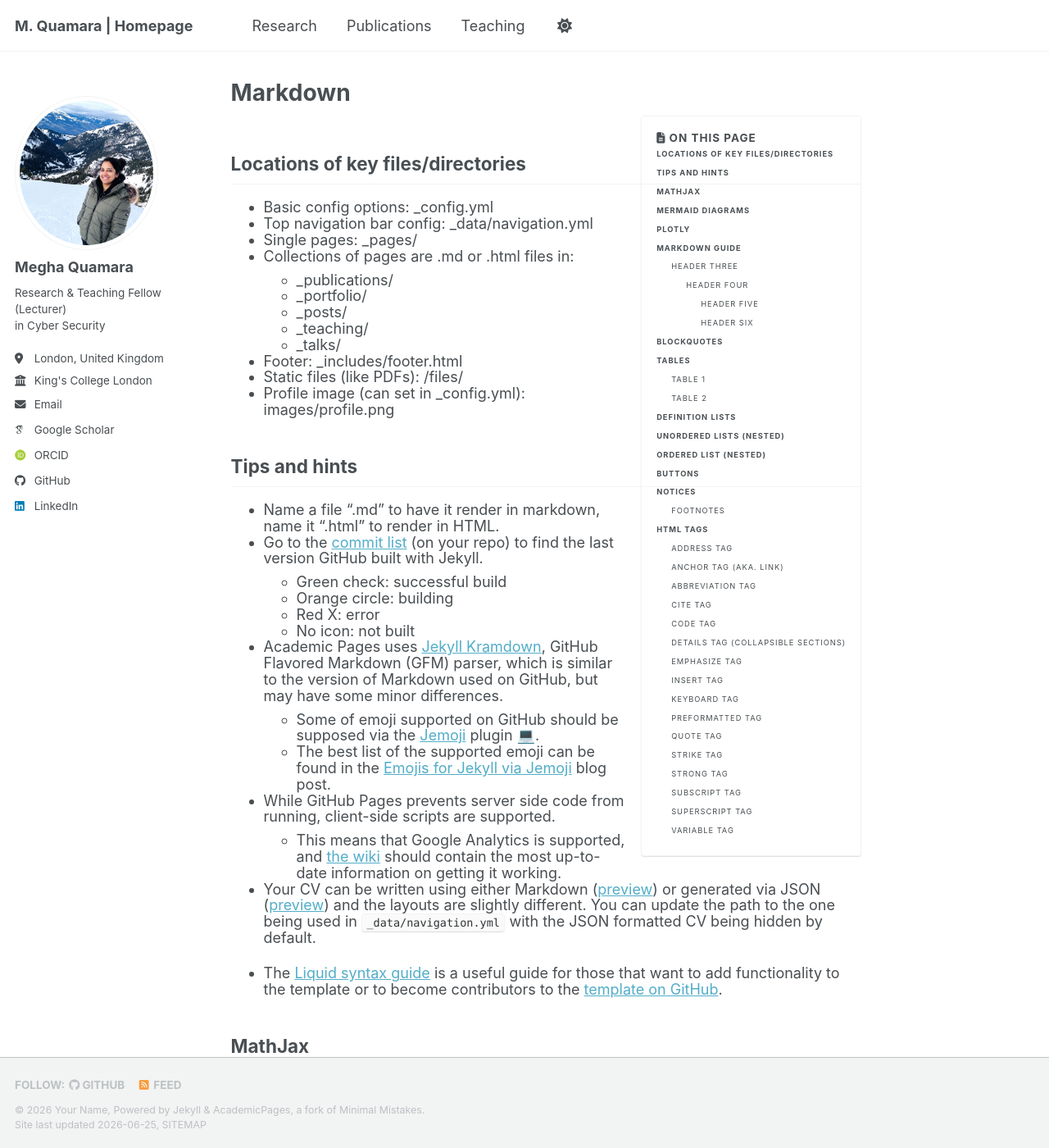
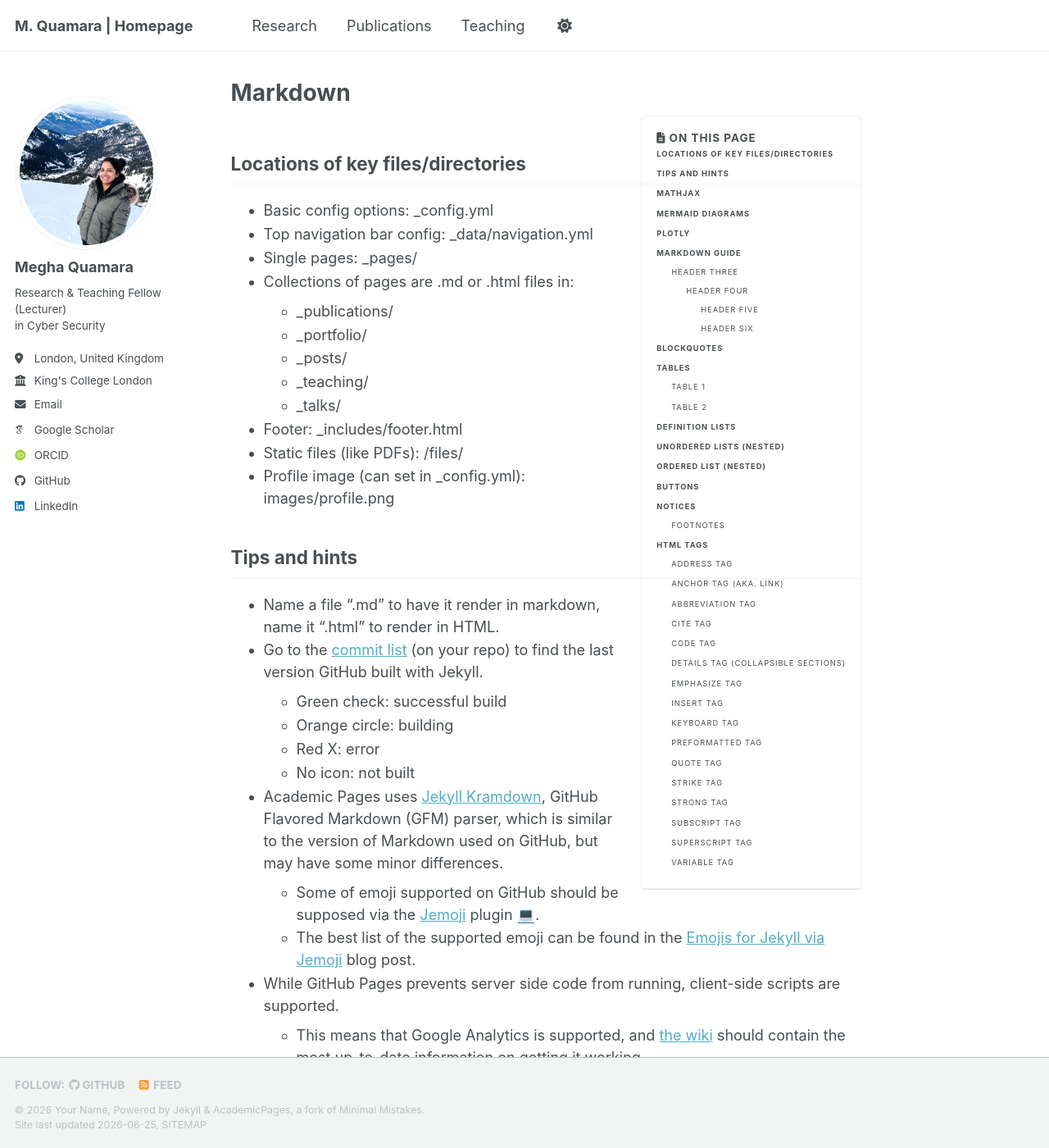
Before and after one commit to meghaquamara/personal-website, a Jekyll site: the page built from _pages/markdown.md, in a window 1280 px wide and 1400 px high. Shown: the whole window at 82% size. Built offline with Jekyll 4.4.1, drawn with Linux system fonts in a browser that asks for light colours; emoji names are drawn with the system emoji font; some web fonts are replaced; a script bundle is joined from its source files by our own code; library files that are not in the unit come from our copies.

Commit message:
Update main.scss

```diff
--- a/assets/css/main.scss
+++ b/assets/css/main.scss
@@ -76,10 +76,7 @@
     color: #4a4a4a !important;
 }
 
-.page__content ul li {
-    margin-top: 0 !important;
-    margin-bottom: 0 !important;
-    padding-top: 0 !important;
-    padding-bottom: 0 !important;
-    line-height: 1.1 !important;
+.page__content ul li,
+.page__content ol li {
+    margin-bottom: 0.1em !important;
 }
```
